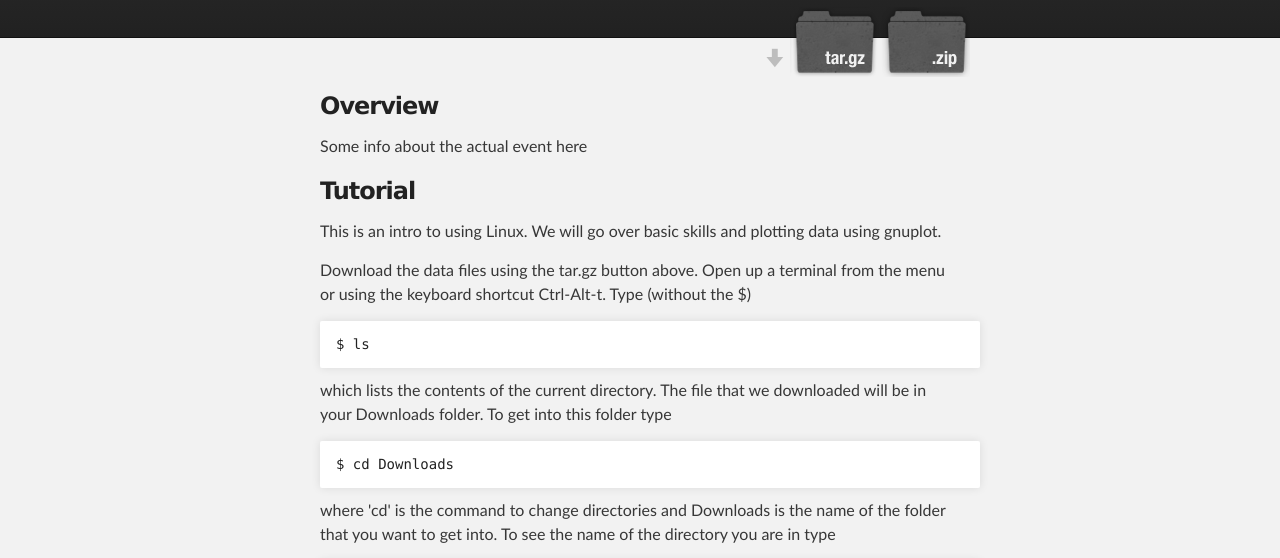
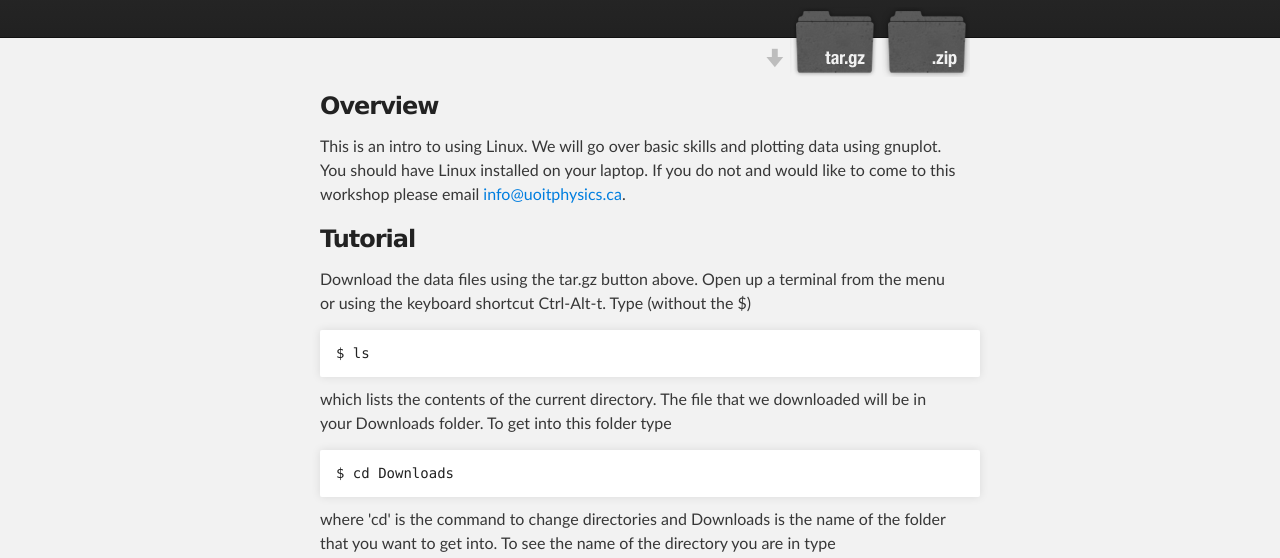
Before and after one commit to uoit-research-workshops/intro-to-linux, a plain HTML site: page index.html in a window 1280 px wide. Shown: the part 208-766 px from the top of the page. Drawn offline with Linux system fonts and the light colour scheme.

```diff
--- a/index.html
+++ b/index.html
@@ -34,12 +34,10 @@
         <h3>
 <a id="overview" class="anchor" href="#overview" aria-hidden="true"><span class="octicon octicon-link"></span></a>Overview</h3>
 
-<p>Some info about the actual event here</p>
+<p>This is an intro to using Linux. We will go over basic skills and plotting data using gnuplot. You should have Linux installed on your laptop. If you do not and would like to come to this workshop please email <a href="mailto:info@uoitphysics.ca">info@uoitphysics.ca</a>. </p>
 
 <h3>
 <a id="tutorial" class="anchor" href="#tutorial" aria-hidden="true"><span class="octicon octicon-link"></span></a>Tutorial</h3>
-
-<p>This is an intro to using Linux. We will go over basic skills and plotting data using gnuplot. </p>
 
 <p>Download the data files using the tar.gz button above. Open up a terminal from the menu or using the keyboard shortcut Ctrl-Alt-t. Type (without the $)</p>
 
```
Also changed, not shown: params.json (+1 -1 lines).
